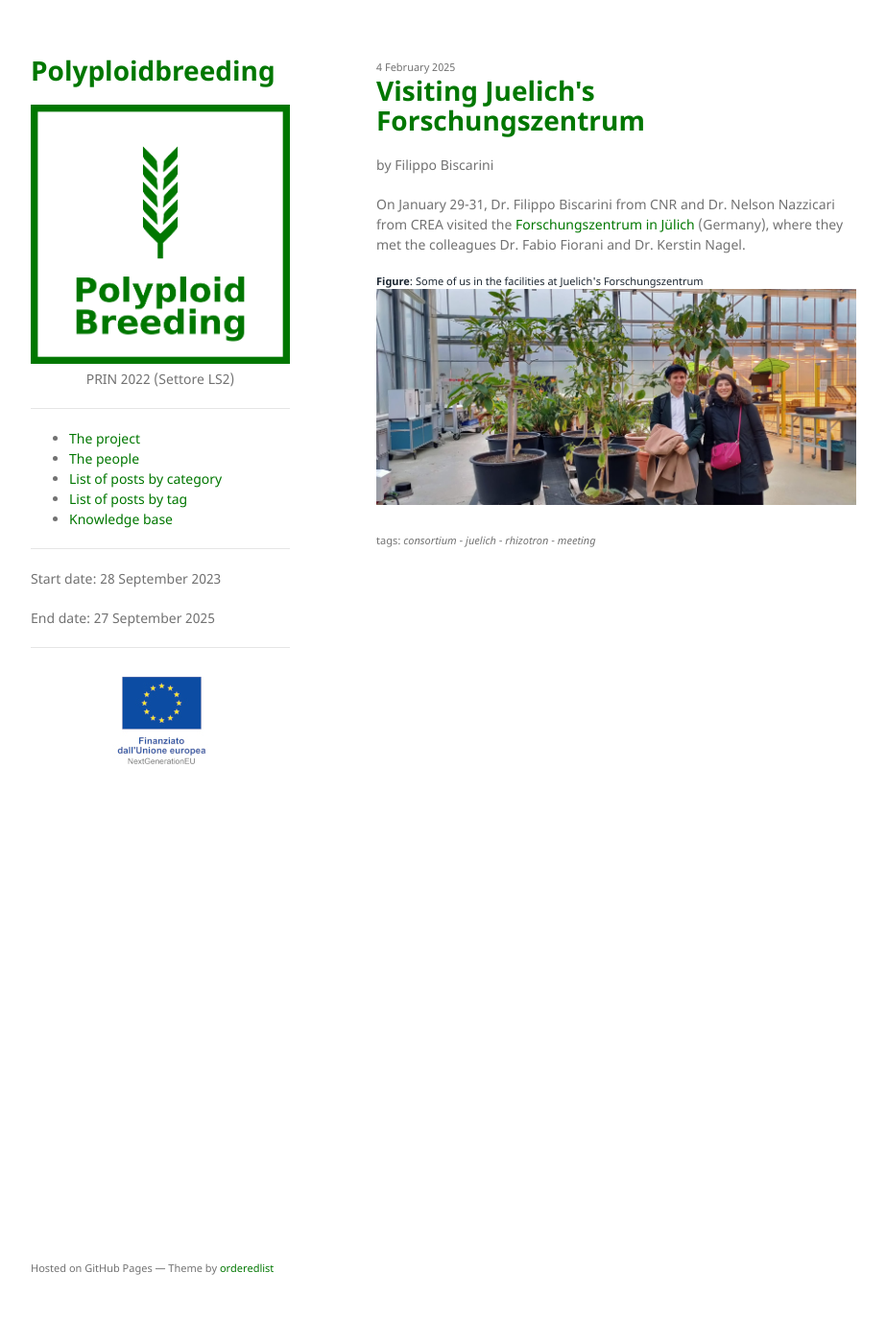
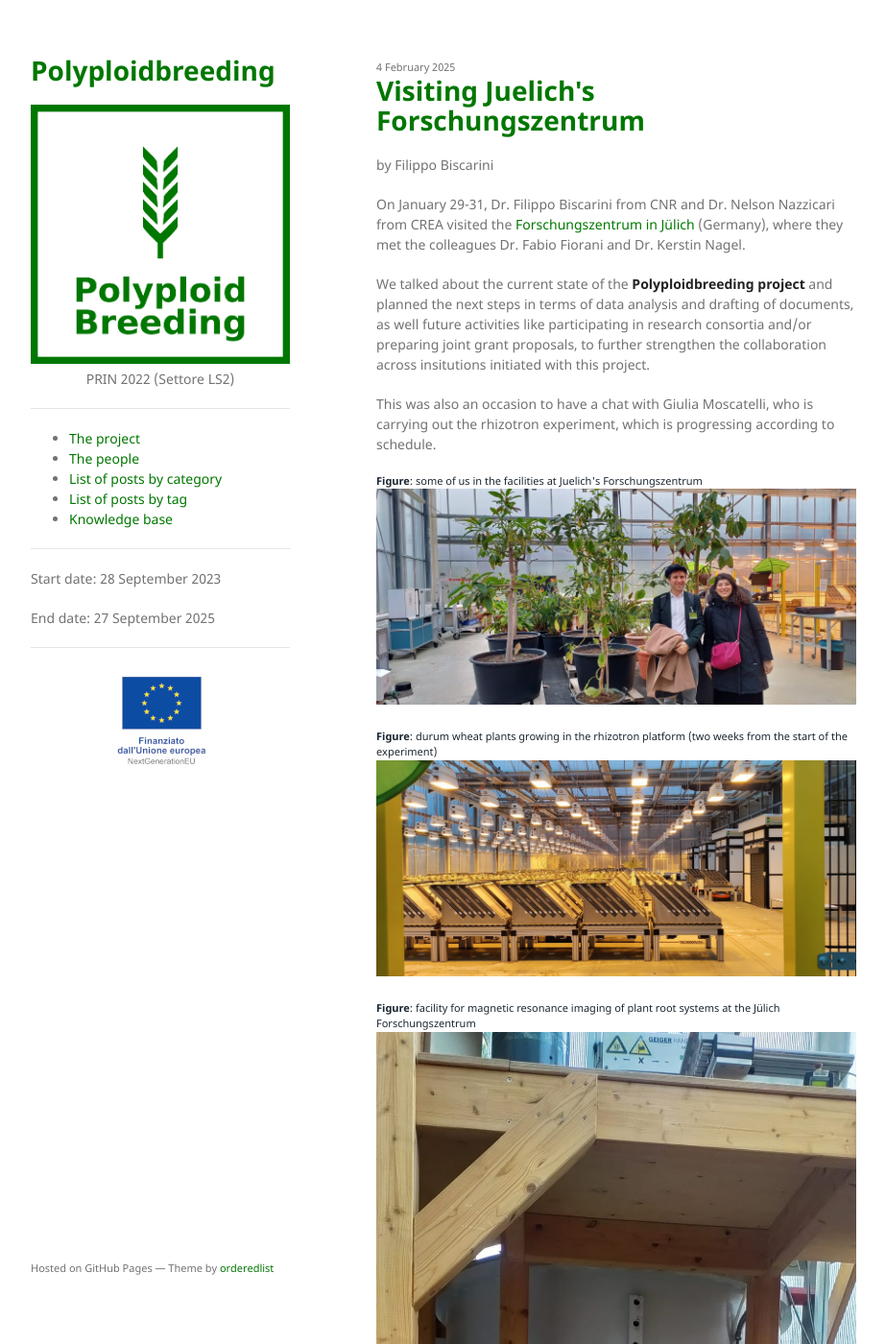
Before and after one commit to polyploidbreeding/polyploidbreeding.github.io, a Jekyll site: the page built from _posts/2025-02-04-julich-visit.md, in a window 1280 px wide and 1400 px high. Shown: the whole window at 96% size, without its empty margins (178-1101 px from the left). Built offline with Jekyll 4.4.1, drawn with Linux system fonts in a browser that asks for light colours.

Commit message:
added: more photo and text on the visit

```diff
--- a/_posts/2025-02-04-julich-visit.md
+++ b/_posts/2025-02-04-julich-visit.md
@@ -10,5 +10,17 @@ tags: ['consortium','juelich','rhizotron','meeting']
 On January 29-31, Dr. Filippo Biscarini from CNR and Dr. Nelson Nazzicari from CREA visited the [Forschungszentrum in Jülich](https://www.fz-juelich.de/de) (Germany),
 where they met the colleagues Dr. Fabio Fiorani and Dr. Kerstin Nagel.
 
-<div class="caption"><b>Figure</b>: Some of us in the facilities at Juelich's Forschungszentrum</div>
+We talked about the current state of the **Polyploidbreeding project** and planned the next steps in terms of data analysis and drafting of documents,
+as well future activities like participating in research consortia and/or preparing joint grant proposals, to further strengthen the collaboration across insitutions
+initiated with this project.
+
+This was also an occasion to have a chat with Giulia Moscatelli, who is carrying out the rhizotron experiment, which is progressing according to schedule.
+
+<div class="caption"><b>Figure</b>: some of us in the facilities at Juelich's Forschungszentrum</div>
 <a href="/assets/img/posts/us_in_julich.jpeg"><img src="/assets/img/posts/us_in_julich.jpeg" alt="Juelichs Forschungszentrum"></a>
+
+<div class="caption"><b>Figure</b>: durum wheat plants growing in the rhizotron platform (two weeks from the start of the experiment)</div>
+<a href="/assets/img/posts/rhizotron_live.jpeg"><img src="/assets/img/posts/rhizotron_live.jpeg" alt="rhizotron live"></a>
+
+<div class="caption"><b>Figure</b>: facility for magnetic resonance imaging of plant root systems at the Jülich Forschungszentrum</div>
+<a href="/assets/img/posts/mri.jpeg"><img src="/assets/img/posts/mri.jpeg" alt="Magnetic resonance imaging"></a>
```
Also changed, not shown: assets/img/posts/mri.jpeg (added), assets/img/posts/rhizotron_live.jpeg (added).
